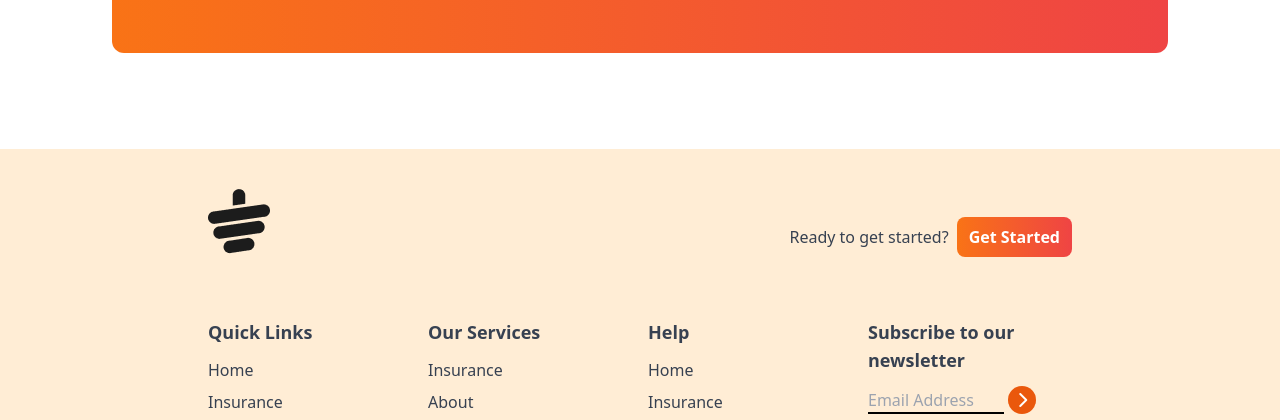
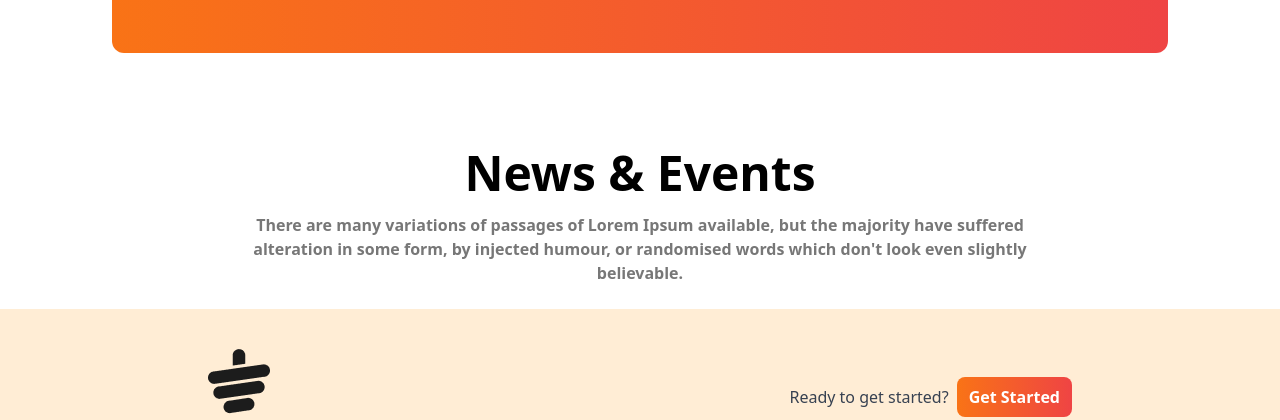
Before and after one commit to Md-ShohanurRahman/House-for-Tea-Lover, a plain HTML site: page index.html in a window 1280 px wide. Shown: the part 2391-2811 px from the top of the page. Drawn offline with nearby package versions, Linux system fonts and the light colour scheme.

Commit message:
add style for text heading and paragraph part

```diff
--- a/index.html
+++ b/index.html
@@ -264,7 +264,19 @@
         </div>
       </section>
 
-      <!-- News Section Homwork -->
+      <!-- News Section -->
+       <section class="h-20 mb-20">
+        <h1 class="text-5xl font-bold text-center mb-4">
+          News & Events
+        </h1>
+        <p class="text-[#777777]  font-semibold text-center w-3/4 mx-auto">
+          There are many variations of passages of Lorem Ipsum available, but the majority have suffered alteration in some form, by injected humour, or randomised words which don't look even slightly believable.
+        </p>
+
+       </section>
+
+
+
     </main>
     <!-- Footer Section -->
     <footer class="bg-orange-100 text-gray-700 py-10 px-4 md:px-16">
```
